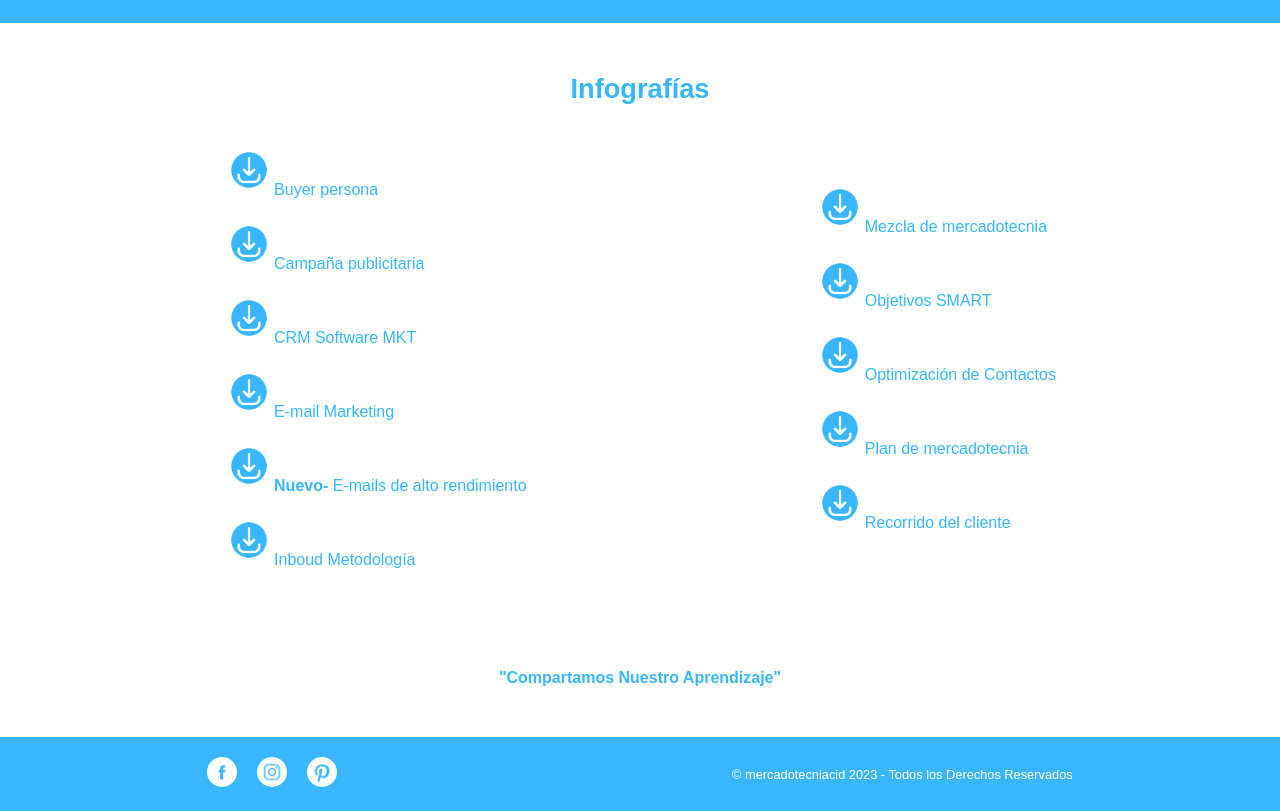
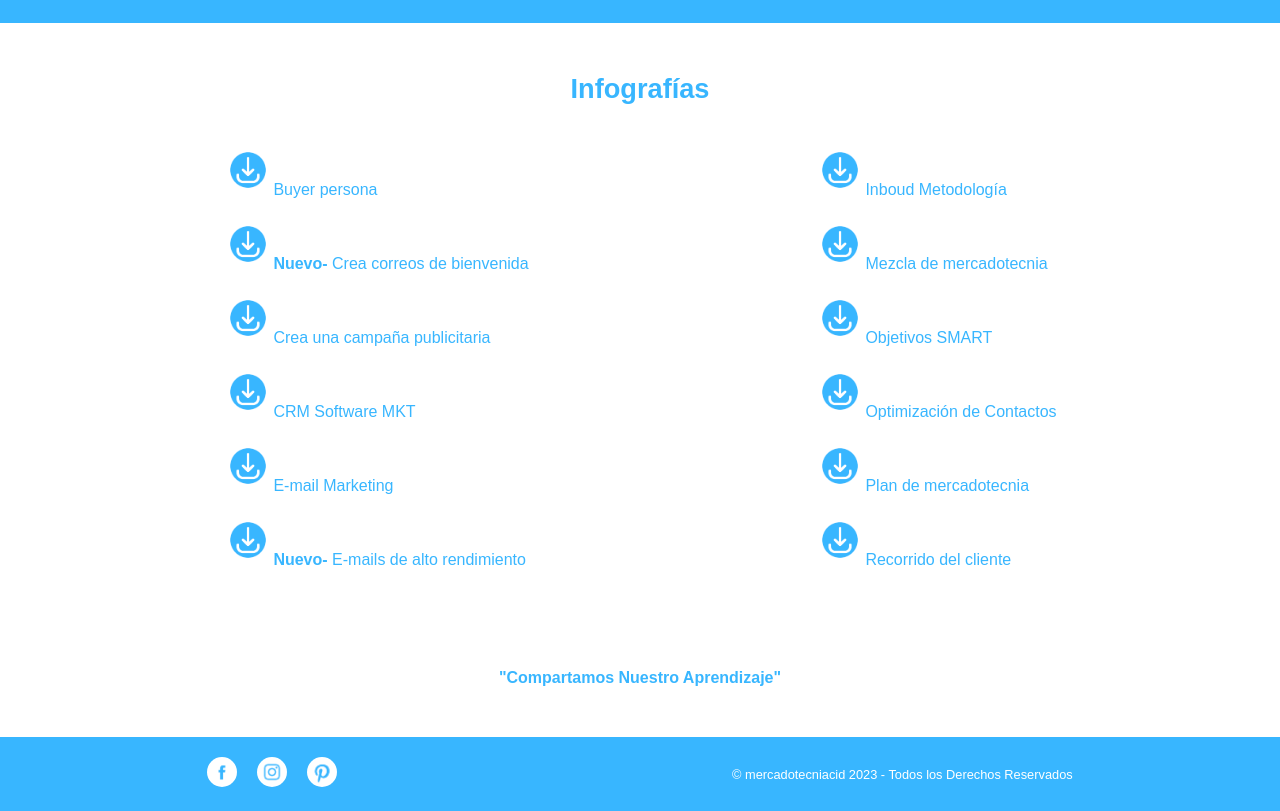
Before and after one commit to RogelioCid/mercadotecniacid, a plain HTML site: page index.html in a window 1280 px wide. Shown: the part 1220-2031 px from the top of the page. Drawn offline with Linux system fonts and the light colour scheme.

Commit message:
Update index.html

```diff
--- a/index.html
+++ b/index.html
@@ -84,16 +84,17 @@
 		<ul>
 
 			<li><a href="https://drive.google.com/file/d/1-md3q-KYSd5lBf_YD-UhZEtrh2vu8FK1/view?usp=drive_link" target="_blamk"><img src="img/descargar.png"></a>Buyer persona</li>
-			<li><a href="https://drive.google.com/file/d/1EAtOY440mm8mqUTqgjCH-nw5n911kQSS/view?usp=drive_link" target="_blank"><img src="img/descargar.png"></a>Campaña publicitaria</li>
+			<li><a href="https://drive.google.com/file/d/1WTSW5VIVWeA0xSWfvE1Fg47U9Codq1Sr/view?usp=drive_link" target="_blank"><img src="img/descargar.png"></a><strong>Nuevo- </strong>Crea correos de bienvenida</li>
+			<li><a href="https://drive.google.com/file/d/1EAtOY440mm8mqUTqgjCH-nw5n911kQSS/view?usp=drive_link" target="_blank"><img src="img/descargar.png"></a>Crea una campaña publicitaria</li>
 			<li><a href="https://drive.google.com/file/d/1gr_Dxf7robUYcT3ZgyRo6yeZThXxDsLN/view?usp=drive_link" target="_blank"><img src="img/descargar.png"></a>CRM Software MKT</li>
 			<li><a href="https://drive.google.com/file/d/17FM_8vQgvM3Ui8ex_dUvn6cqfNzwDWBe/view?usp=drive_link" target="_blank"><img src="img/descargar.png"></a>E-mail Marketing</li>
 			<li><a href="https://drive.google.com/file/d/161bMb8UqZkY64gtgpBR2FvzgtY0HsJUn/view" target="_blank"><img src="img/descargar.png"></a><strong>Nuevo- </strong>E-mails de alto rendimiento</li>
-			<li><a href="https://drive.google.com/file/d/1t2ewpqFO-ctHCPVXy9lw72XwrucG40-I/view?usp=drive_link" target="_blank"><img src="img/descargar.png"></a>Inboud Metodología</li>
+
 		</ul>
 		<ul>
 
 
-
+			<li><a href="https://drive.google.com/file/d/1t2ewpqFO-ctHCPVXy9lw72XwrucG40-I/view?usp=drive_link" target="_blank"><img src="img/descargar.png"></a>Inboud Metodología</li>
 			<li><a href="https://drive.google.com/file/d/1CJhg8aV0GWhhM_rZUL7kj5VwMaxrl2RO/view?usp=drive_link" target="_blank"><img src="img/descargar.png"></a>Mezcla de mercadotecnia</li>
 			<li><a href="https://drive.google.com/file/d/1NMrVdCYHBPpyV-9MEwE_EcvU2m1UqRPa/view?usp=drive_link" target="_blank"><img src="img/descargar.png"></a>Objetivos SMART</li>
 			<li><a href="https://drive.google.com/file/d/1i8KibaUh6kw12hMApd8GNZM92wEmMzmC/view?usp=drive_link" target="_blank"><img src="img/descargar.png"></a>Optimización de Contactos</li>
```
